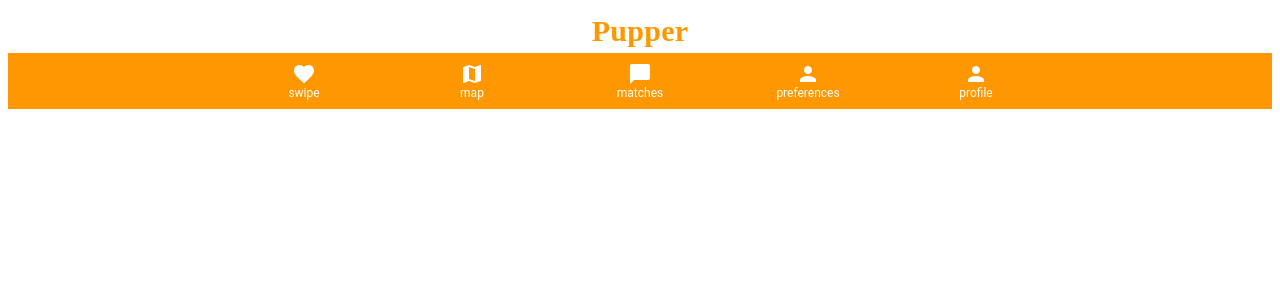
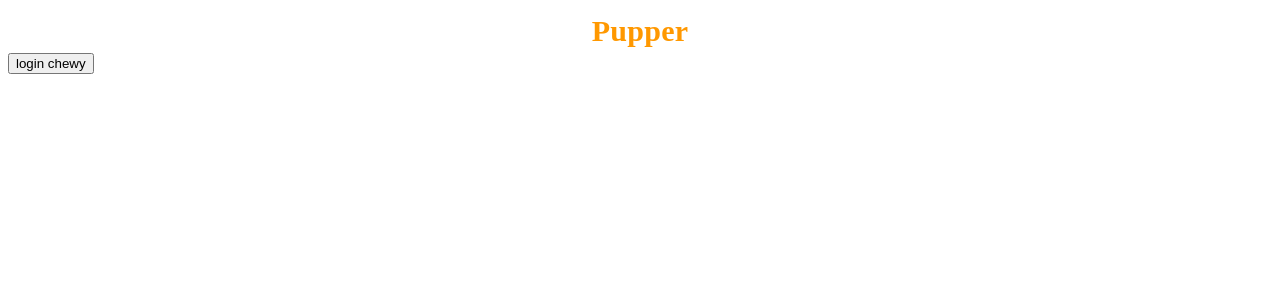
Before and after one commit to projectPupper/pupper, a React app: page / in a window 1280 px wide. Shown: the top 300 px of the page. Built offline with nearby package versions, Linux system fonts and the light colour scheme; the HTML template or start-up script is replaced by a standard one.

Commit message:
profile setup to preferences done

```diff
--- a/client/src/Components/Login.jsx
+++ b/client/src/Components/Login.jsx
@@ -4,7 +4,7 @@ import ProfileSetup from "./ProfileSetup.jsx";
 import Typography from '@mui/material/Typography';
 
 
-const Login = () => {
+function Login() {
   const [loggedIn, setLoggedIn] = useState(false);
 
   function handleClick() {
@@ -17,17 +17,11 @@ const Login = () => {
     })
   }
 
-  // placeholder; when profile setup is completed (submitted), it should take user to swipe page
-  function handleRegistered() {
-    setLoggedIn(false)
-    console.log('loggedIn: ', loggedIn);
-  }
-
   return (
     <>
       {loggedIn ?
       <>
-        <Typography style={{ fontSize: 30, fontWeight: 700, color: '#ff9800', textAlign: 'center', fontFamily:'Courgette' }}>Pupper</Typography> <ProfileSetup handleRegistered={handleRegistered}/>
+        <Typography style={{ fontSize: 30, fontWeight: 700, color: '#ff9800', textAlign: 'center', fontFamily:'Courgette' }}>Pupper</Typography> <ProfileSetup />
       </> :
       <>
         <Typography style={{ fontSize: 30, fontWeight: 700, color: '#ff9800', textAlign: 'center', fontFamily:'Courgette' }}>Pupper</Typography>
--- a/client/src/Components/ProfileSetup.jsx
+++ b/client/src/Components/ProfileSetup.jsx
@@ -1,20 +1,19 @@
+import { useNavigate } from 'react-router-dom';
 import { Button, Slider, TextField } from '@mui/material';
 import AccountCircleIcon from '@mui/icons-material/AccountCircle';
 import PetsIcon from '@mui/icons-material/Pets';
 import React from 'react';
 
-const ProfileSetup = (props) => {
-  //, mr: 1, my: 0.5
+function ProfileSetup(props) {
+  const navigate = useNavigate();
   function handleSubmit(e) {
     e.preventDefault();
     console.log('age', e.target.age.value);
     console.log('energy', e.target.energy.value);
     console.log('size', e.target.size.value);
-    // on submt, should take user to swipe page
-    props.handleRegistered(); // placeholder
+    navigate("/preferences");
   }
   const sizeMarks = [
-    // {value: 0},
     {
       value: 1,
       label: 'Extra Small',
@@ -30,8 +29,7 @@ const ProfileSetup = (props) => {
     {
       value: 4,
       label: 'Large',
-    },
-    // {value: 5},
+    }
   ];
 
   function formatVal(value) {
@@ -45,7 +43,6 @@ const ProfileSetup = (props) => {
   return (
     <>
       <form onSubmit={handleSubmit}>
-        {/* <input />My Name */}
         <PetsIcon sx={{ color: 'action.active', mr: 1, my: 3 }} />
         <TextField id="input-with-sx" label="My name" variant="standard" /> <br />
         <AccountCircleIcon sx={{ color: 'action.active', mr: 1, my: 3 }} />
@@ -56,16 +53,6 @@ const ProfileSetup = (props) => {
         <Slider name="energy" step={1} min={0} max={10} defaultValue={1} marks aria-label="Default"  valueLabelDisplay="auto" />
         Size:
         <Slider name="size" step={1} min={0} max={5} defaultValue={1} marks={sizeMarks} aria-label="Default"  valueLabelDisplay="auto" valueLabelFormat={formatVal}/>
-
-        {/* My Pet's Name <input type="text"/> */}
-        {/* <input />Breed */}
-        {/* Size
-        Energy-Level
-        On/Off-Leash
-        <select>
-          <option value="On">On</option>
-          <option>Off</option>
-        </select> */}
         <Button type="submit">Register</Button>
       </form>
     </>
--- a/client/src/index.js
+++ b/client/src/index.js
@@ -19,14 +19,14 @@ const appElement = document.getElementById('app');
 ReactDOM.render(
   <BrowserRouter>
     <Routes>
-      <Route path="login" element={<Login />} />
-      <Route path="/" element={<App />}>
+      <Route path="/" element={<Login />} />
+      <Route path="main" element={<App />} />
         <Route path="profile" element={<Profile />} />
         <Route path="map" element={<Map />} />
         <Route path="swipe" element={<Swipe />} />
         <Route path="matches" element={<Matches />} />
         <Route path="preferences" element={<Filters />} />
-      </Route>
+      {/* </Route> */}
     </Routes>
   </BrowserRouter>,
   appElement
```
